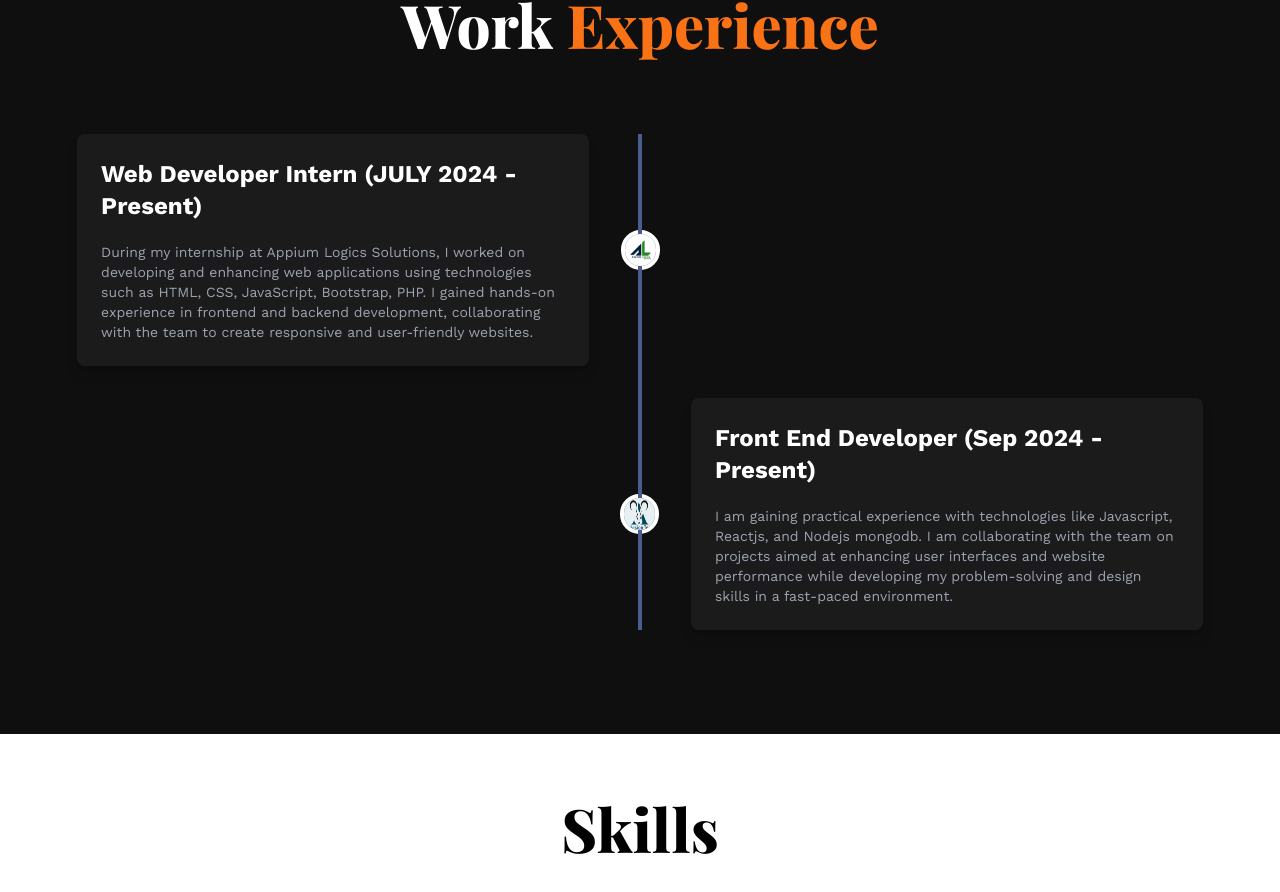
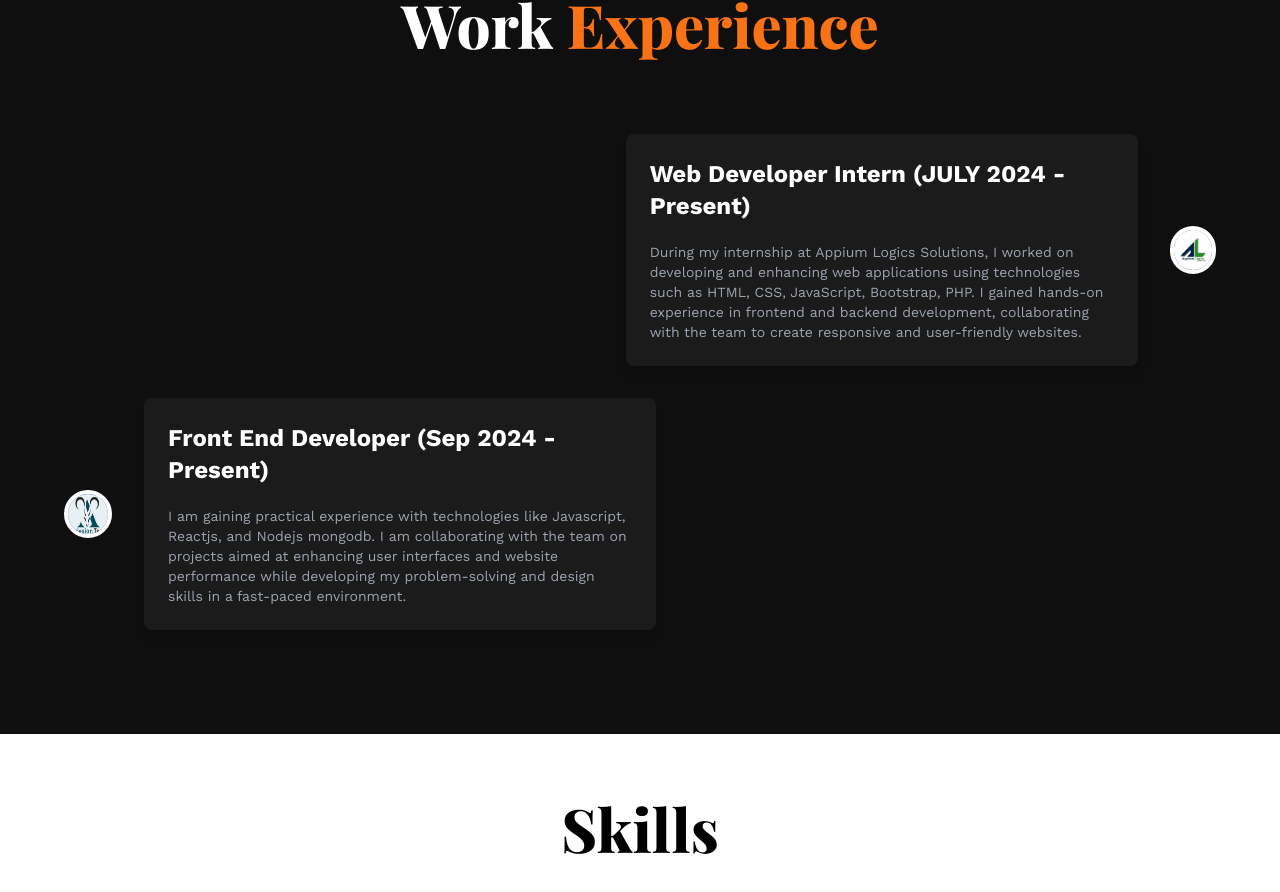
Before and after one commit to Muhammadasim225/Portfolio-Website, a React (Vite) app in the folder frontend/portfolio-app/: page /aboutme in a window 1280 px wide. Shown: the part 3876-4768 px from the top of the page. Built offline with nearby package versions, Linux system fonts and the light colour scheme; a web font is replaced by a local one.

Commit message:
Update Experience.jsx
Signed-off-by: Hi 👋, I'm Mohammad Asim <152905843+Muhammadasim225@users.noreply.github.com>

```diff
--- a/frontend/portfolio-app/src/components/Experience.jsx
+++ b/frontend/portfolio-app/src/components/Experience.jsx
@@ -8,19 +8,21 @@ const Experience = () => {
   const kale = {
     hide: {
       opacity: 0,
-      y:30
+      y:100
 
     },
     view:{
       opacity: 1,
       y:0,
       transition: {
-        delay: 0.3,
+        delay: 0,
           duration: 2
 
               // Use a number, not a string
       }
     },
+
+
   };
 
   return (
@@ -31,11 +33,11 @@ const Experience = () => {
 
       <div className="content my-20 w-full relative z-[0.5px]">
         {/* Vertical timeline line */}
-        <div className="absolute left-1/2 transform -translate-x-1/2 h-full border-l-4 border-[#4d5c8f]"></div>
+
 
         {/* Experience 1 */}
         <div className="flex items-center w-full mb-8 font-custom">
-          <div className="w-1/2 flex justify-end pr-4 md:pr-8">
+          <div className="w-full flex justify-end pr-4 md:pr-8">
             <div className="bg-[#1b1b1b] p-6 rounded-lg shadow-lg w-full max-w-lg">
               <h3 className="lg:text-2xl sm:text-lg font-bold mb-5 text-md">Web Developer Intern (JULY 2024 - Present)</h3>
               <p className="mt-2 text-gray-400 sm:text-sm text-sm">
@@ -44,19 +46,17 @@ const Experience = () => {
             </div>
           </div>
           {/* Center icon */}
-          <div className="w-10 h-10 bg-[#4d5c8f] rounded-full border-4 border-white flex items-center justify-center">
-            <img src={logAl} alt="UNT Logo" className="w-8 h-8 rounded-full z-10" />
+          <div className="w-12 h-12 bg-[#4d5c8f] rounded-full border-4 border-white flex items-center justify-center">
+            <img src={logAl} alt="UNT Logo" className="w-10 h-10 rounded-full z-10" />
           </div>
-          <div className="w-1/2"></div>
         </div>
 
         {/* Experience 2 */}
         <div className="flex items-center w-full mb-8 font-custom">
-          <div className="w-1/2"></div>
-          <div className="w-10 h-10 bg-[#4d5c8f] rounded-full border-4 border-white flex items-center justify-center">
-            <img src={ariesian} alt="Other Logo" className="w-8 h-8 z-10 rounded-full" />
+          <div className="w-12 h-12 bg-[#4d5c8f] rounded-full border-4 border-white flex items-center justify-center">
+            <img src={ariesian} alt="Other Logo" className="w-10 h-10 z-10 rounded-full" />
           </div>
-          <div className="w-1/2 pl-4 md:pl-8">
+          <div className=" pl-4 md:pl-8">
             <div className="bg-[#1b1b1b] p-6 rounded-lg shadow-lg w-full max-w-lg">
               <h3 className="lg:text-2xl sm:text-lg font-bold mb-5 text-md">Front End Developer (Sep 2024 - Present)</h3>
               <p className="mt-2 text-gray-400 sm:text-sm text-sm">
```
